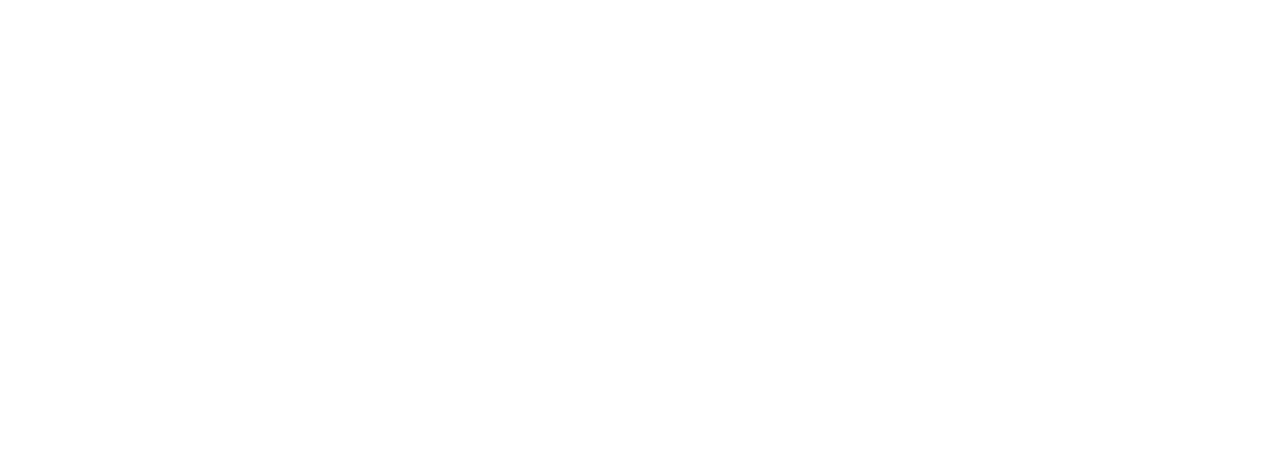
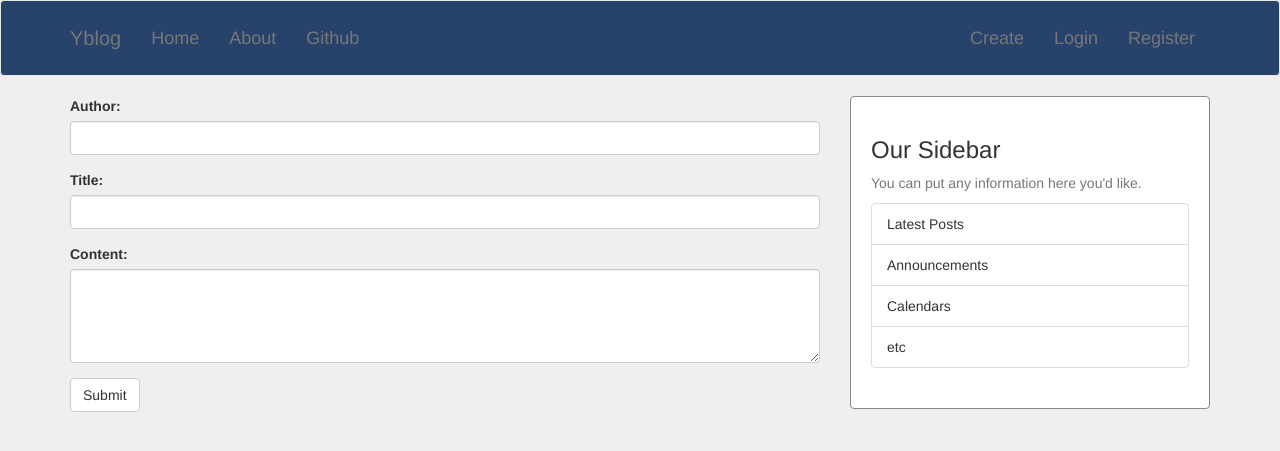
Before and after one commit to yorozc/yorozc-blog, a Flask app: page /add_blog in a window 1280 px wide. Before the commit the part shown is empty. Shown: the top 451 px of the page. Run offline with Flask 3, Linux system fonts and the light colour scheme; some libraries are stand-ins or nearby versions.

Commit message:
created form that allows the making of a blog post

```diff
--- a/website/__init__.py
+++ b/website/__init__.py
@@ -1,4 +1,4 @@
-from flask import Flask, render_template, url_for
+from flask import Flask, render_template, url_for, request, redirect
 from flask_moment import Moment
 from datetime import datetime
 
@@ -33,9 +33,15 @@ def create_app():
         return render_template("about.html")
 
     # make a page to add a blog post
-    @app.route("/add_blog")
-    def add():
+    @app.route("/add_blog", methods=['POST', 'GET'])
+    def add_blog():
+        if request.method == "POST":
+            author = request.form["author"]
+            print(author)
 
-        return render_template("add_blog.html")
+            return redirect(url_for('index'))
+
+        elif request.method == "GET":
+            return render_template("add_blog.html")
 
     return app
--- a/website/templates/add_blog.html
+++ b/website/templates/add_blog.html
@@ -0,0 +1,19 @@
+{% extends "base.html" %}
+
+{% block content %}
+<form method="POST" action=" {{url_for('add_blog')}} ">
+    <div class="form-group">
+        <label for="author">Author: </label>
+        <input type="text" class="form-control" id="author" name="author">
+    </div>
+    <div class="form-group">
+        <label for="title">Title: </label>
+        <input type="text" class="form-control" id="title" name="title">
+    </div>
+    <div class="form-group">
+        <label for="content">Content: </label>
+        <textarea rows="4" cols="50" id="content" class="form-control" name="content"></textarea>
+    </div>
+    <button type="submit" class="btn btn-default">Submit</button>
+</form>
+{% endblock%}
--- a/website/templates/base.html
+++ b/website/templates/base.html
@@ -29,13 +29,14 @@
             <div class="collapse navbar-collapse" id="navbar">
                 <div class="nav navbar-nav navbar-left">
                     <ul class="nav navbar-nav">
-                        <li><a href="#">Home</a></li>
-                        <li><a href="#">About</a></li>
+                        <li><a href="/home">Home</a></li>
+                        <li><a href="/about">About</a></li>
                         <li><a href="https://github.com/yorozc" target="_blank">Github</a></li>
                     </ul>
                 </div>
                 <div class="nav navbar-nav navbar-right">
                     <ul class="nav navbar-nav">
+                        <li><a href="/add_blog">Create</a></li>
                         <li><a href="#">Login</a></li>
                         <li><a href="#">Register</a></li>
                     </ul>
```
